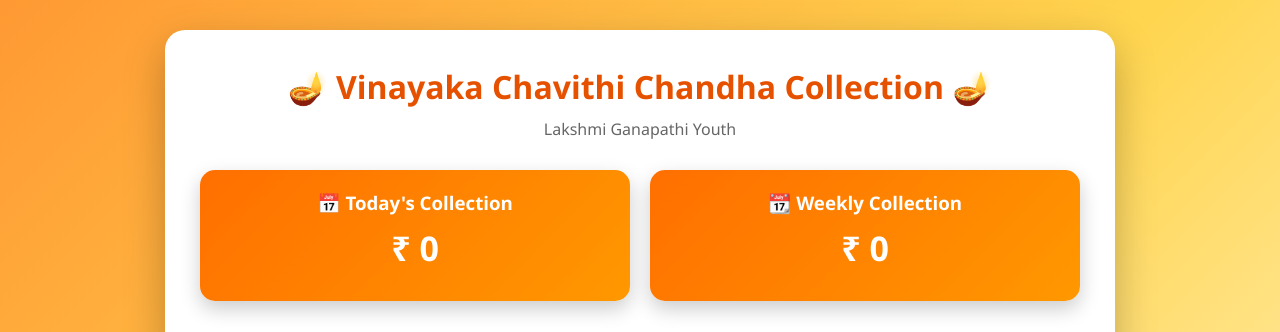
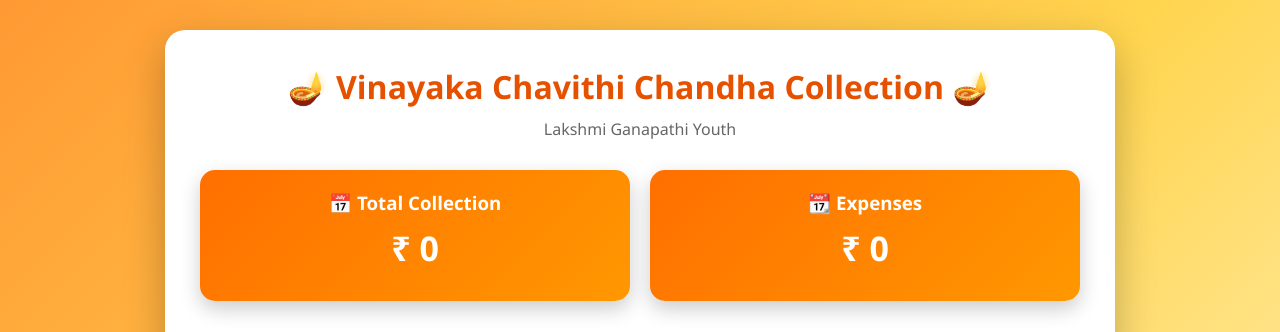
Before and after one commit to kalavakuntaparthasaradhi/vinayaka-chandha, a Flask app: page /dashboard in a window 1280 px wide. Shown: the top 332 px of the page. Run offline with Flask 3, Linux system fonts and the light colour scheme; data that the repository does not hold is empty.

Commit message:
updatversion

```diff
--- a/templates/dashboard.html
+++ b/templates/dashboard.html
@@ -179,12 +179,12 @@ Lakshmi Ganapathi Youth
 <div class="cards">
 
 <div class="card">
-<h3>📅 Today's Collection</h3>
+<h3>📅 Total Collection</h3>
 <h2>₹ {{ daily }}</h2>
 </div>
 
 <div class="card">
-<h3>📆 Weekly Collection</h3>
+<h3>📆 Expenses</h3>
 <h2>₹ {{ weekly }}</h2>
 </div>
 
```
